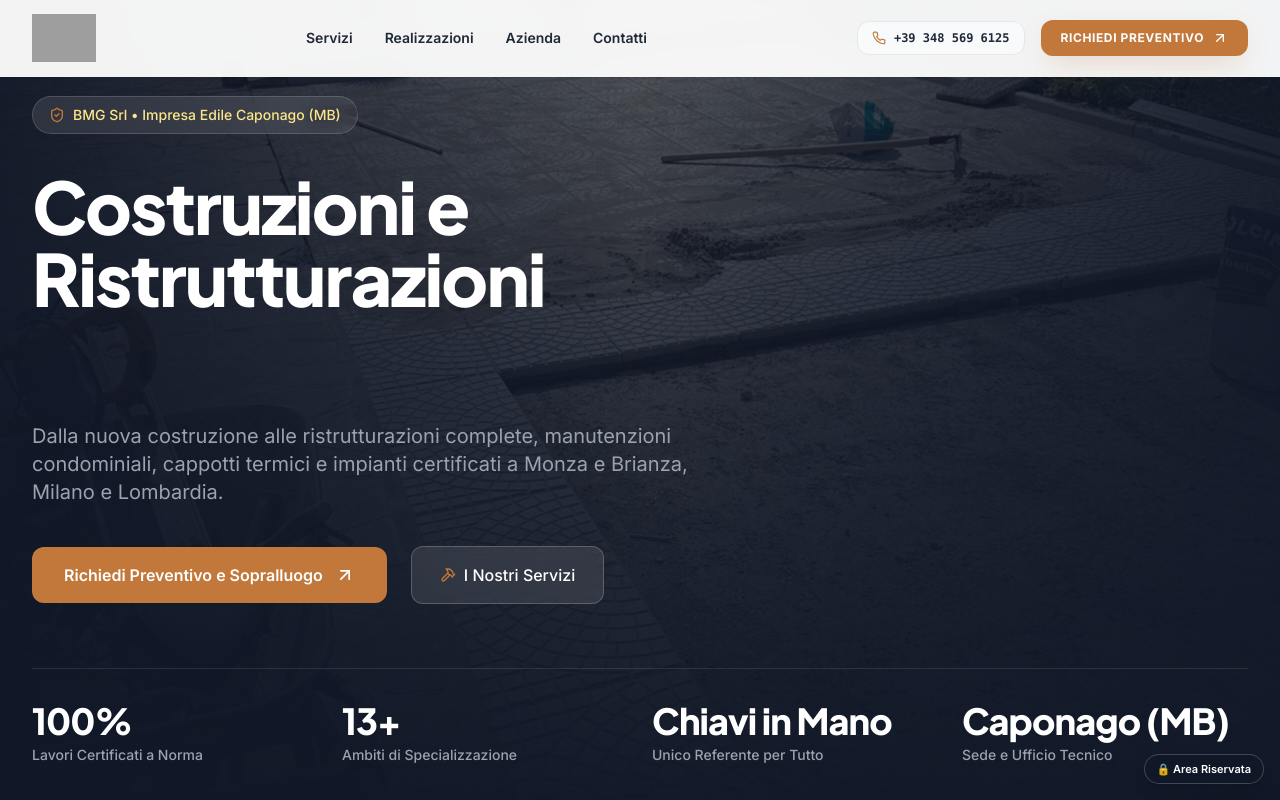
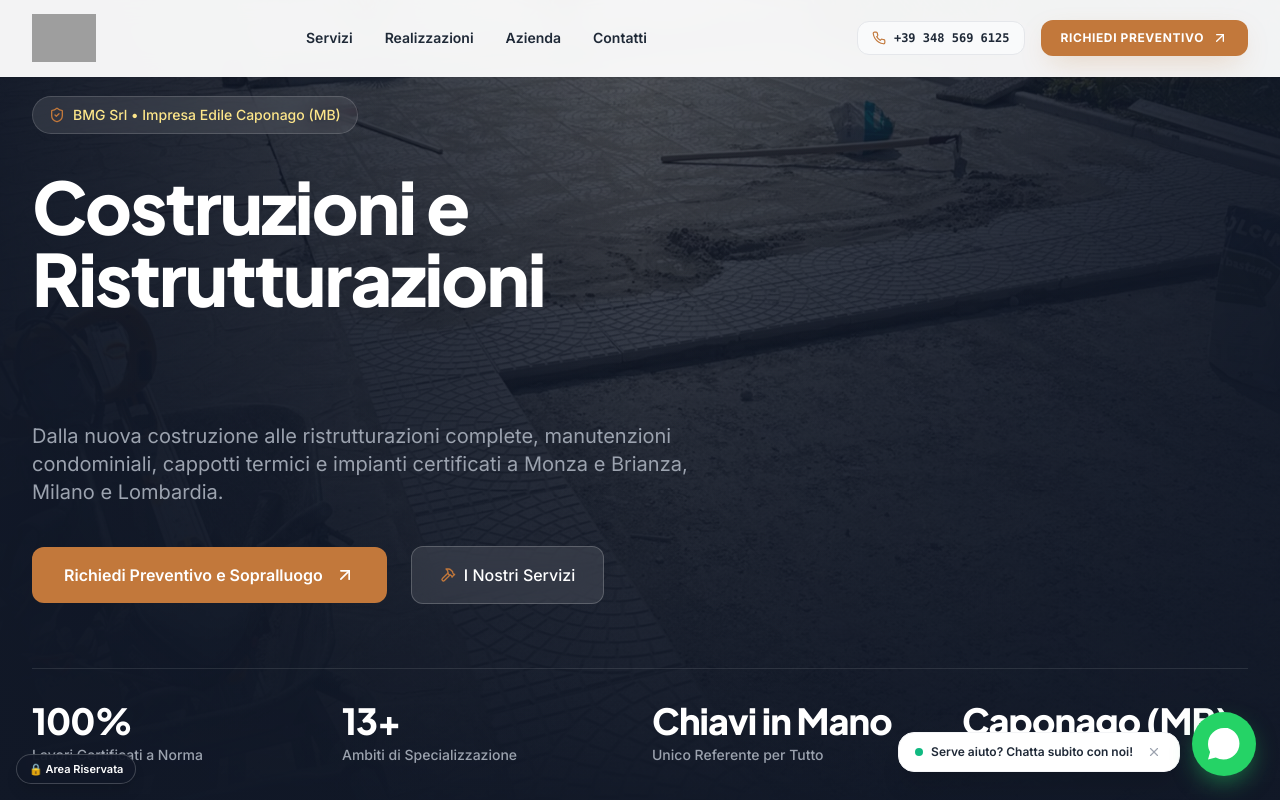
Before and after one commit to francescoseminara2000-wq/sito-impresa-edile, a React (Vite) app in the folder frontend/: page / in a window 1280 px wide. Shown: the top 800 px of the page. Built offline with nearby package versions, Linux system fonts and the light colour scheme; no server answers; grey boxes are pictures that could not be loaded.

Commit message:
feat: add modern animated WhatsApp floating chat button with direct link to +39 348 569 6125

```diff
--- a/frontend/src/App.tsx
+++ b/frontend/src/App.tsx
@@ -3,6 +3,7 @@ import { Header } from './components/layout/Header';
 import { Footer } from './components/layout/Footer';
 import { PageRenderer } from './components/PageRenderer';
 import { FullPhotoGalleryModal } from './components/ui/FullPhotoGalleryModal';
+import { WhatsAppButton } from './components/ui/WhatsAppButton';
 import { AdminDashboard } from './components/admin/AdminDashboard';
 import { PageSectionData } from './types/blocks';
 import { Images } from 'lucide-react';
@@ -100,8 +101,11 @@ export const App: React.FC = () => {
 
       <Footer />
 
-      {/* Pulsante rapido nel footer per andare su /admin */}
-      <div className="fixed bottom-4 right-4 z-40">
+      {/* Pulsante Chat WhatsApp Moderno in Basso a Destra */}
+      <WhatsAppButton />
+
+      {/* Pulsante rapido Area Riservata in basso a sinistra */}
+      <div className="fixed bottom-4 left-4 z-40">
         <button
           onClick={openAdmin}
           className="px-3 py-1.5 rounded-full bg-brand-dark/90 hover:bg-brand-dark border border-white/20 text-white text-[11px] font-semibold backdrop-blur-md shadow-lg transition-transform hover:scale-105"
--- /dev/null
+++ b/frontend/src/components/ui/WhatsAppButton.tsx
@@ -0,0 +1,66 @@
+import React, { useState } from 'react';
+import { motion, AnimatePresence } from 'framer-motion';
+import { MessageCircle, X } from 'lucide-react';
+
+export const WhatsAppButton: React.FC = () => {
+  const [showTooltip, setShowTooltip] = useState(true);
+
+  // Numero aziendale BMG Srl / MGM Costruzioni: +39 348 569 6125
+  const phoneNumber = '393485696125';
+  const defaultMessage = encodeURIComponent(
+    'Salve, vi contatto dal vostro sito web bmg-costruzioni.it per richiedere informazioni / un sopralluogo tecnico.'
+  );
+
+  const whatsappUrl = `https://wa.me/${phoneNumber}?text=${defaultMessage}`;
+
+  return (
+    <div className="fixed bottom-6 right-6 z-50 flex items-end gap-3 select-none">
+      {/* Tooltip / Fumetto Accogliente */}
+      <AnimatePresence>
+        {showTooltip && (
+          <motion.div
+            initial={{ opacity: 0, x: 20, scale: 0.9 }}
+            animate={{ opacity: 1, x: 0, scale: 1 }}
+            exit={{ opacity: 0, scale: 0.9 }}
+            transition={{ duration: 0.3 }}
+            className="hidden sm:flex items-center gap-2 bg-white text-gray-800 text-xs font-semibold py-2.5 px-4 rounded-2xl shadow-xl border border-gray-100 mb-1"
+          >
+            <div className="w-2 h-2 rounded-full bg-emerald-500 animate-ping" />
+            <span>Serve aiuto? Chatta subito con noi!</span>
+            <button
+              onClick={(e) => {
+                e.stopPropagation();
+                setShowTooltip(false);
+              }}
+              className="text-gray-400 hover:text-gray-600 ml-1 p-0.5"
+            >
+              <X className="w-3.5 h-3.5" />
+            </button>
+          </motion.div>
+        )}
+      </AnimatePresence>
+
+      {/* Pulsante Circolare Galleggiante WhatsApp */}
+      <motion.a
+        href={whatsappUrl}
+        target="_blank"
+        rel="noopener noreferrer"
+        aria-label="Contattaci su WhatsApp"
+        whileHover={{ scale: 1.08 }}
+        whileTap={{ scale: 0.94 }}
+        className="relative group w-14 h-14 sm:w-16 sm:h-16 rounded-full bg-[#25D366] text-white flex items-center justify-center shadow-[0_10px_25px_-5px_rgba(37,211,102,0.5)] transition-all hover:shadow-[0_15px_30px_-5px_rgba(37,211,102,0.7)]"
+      >
+        {/* Glow circolare pulsante di sottofondo */}
+        <span className="absolute inset-0 rounded-full bg-[#25D366] opacity-30 animate-ping pointer-events-none" />
+
+        {/* Icona WhatsApp Ufficiale Vettoriale */}
+        <svg
+          className="w-7 h-7 sm:w-8 sm:h-8 fill-current relative z-10 transition-transform group-hover:rotate-6"
+          viewBox="0 0 24 24"
+        >
+          <path d="M12.031 6.172c-3.181 0-5.767 2.586-5.768 5.766-.001 1.298.38 2.27 1.019 3.287l-.582 2.128 2.182-.573c.978.58 1.911.928 3.145.929 3.178 0 5.767-2.587 5.768-5.766.001-3.187-2.575-5.77-5.764-5.771zm3.392 8.244c-.144.405-.837.774-1.17.824-.299.045-.677.063-1.092-.069-.252-.08-.575-.187-.988-.365-1.739-.751-2.874-2.502-2.961-2.617-.087-.116-.708-.94-.708-1.793s.448-1.273.607-1.446c.159-.173.346-.217.462-.217l.332.006c.106.005.249-.04.39.298.144.347.491 1.2.534 1.287.043.087.072.188.014.304-.058.116-.087.188-.173.289l-.26.304c-.087.086-.177.18-.076.354.101.174.449.741.964 1.201.662.591 1.221.774 1.394.86s.275.072.376-.043c.101-.116.433-.506.549-.68.116-.173.231-.145.39-.087s1.011.477 1.184.564.289.13.332.202c.045.072.045.419-.1.824zm-3.423-14.416c-6.627 0-12 5.373-12 12 0 2.155.57 4.179 1.564 5.927l-1.564 5.717 5.867-1.539c1.705.952 3.666 1.495 5.733 1.495 6.627 0 12-5.373 12-12 0-6.627-5.373-12-12-12z" />
+        </svg>
+      </motion.a>
+    </div>
+  );
+};
```
